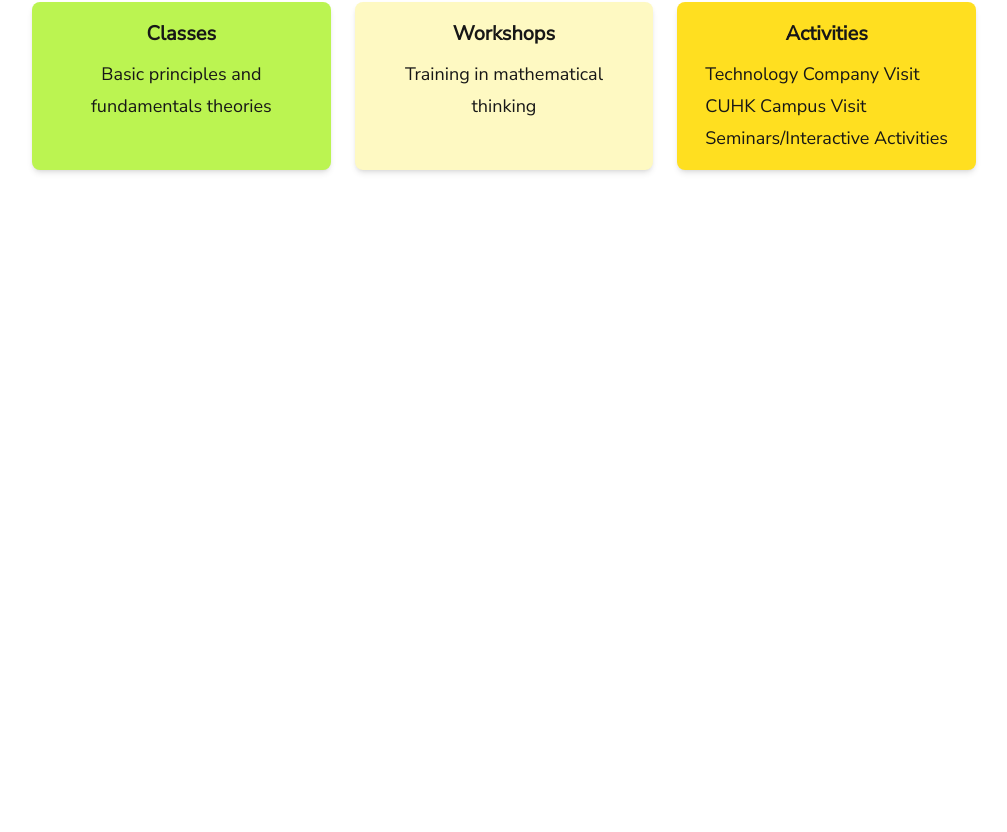
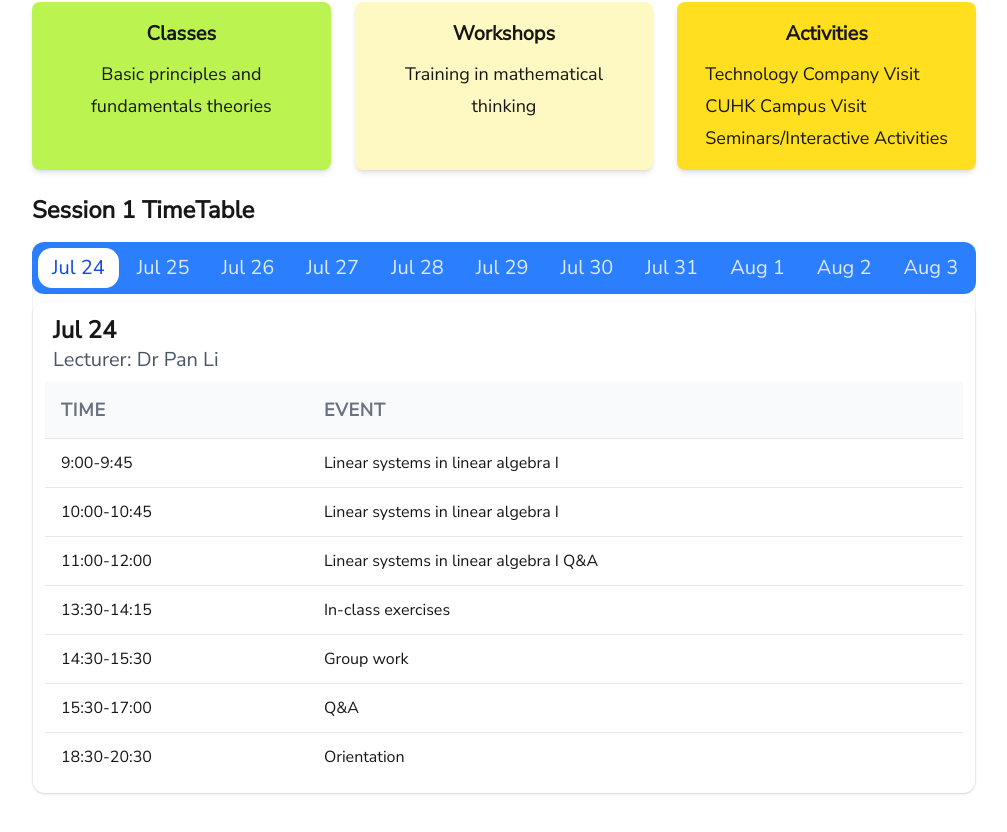
Before and after one commit to aymichael/tpymt, a Next.js app: page /courses/2023 in a window 1280 px wide. Shown: the part 1030-1862 px from the top of the page, without its empty margins (136-1143 px from the left). Before the commit the page ends 1264 px from the top, so only its background shows below. Built offline with nearby package versions, Linux system fonts and the light colour scheme.

Commit message:
add timetable for course page

```diff
--- a/app/courses/2023/page.js
+++ b/app/courses/2023/page.js
@@ -1,5 +1,188 @@
-// pages/class-timetable.js
-import Head from 'next/head'
+import TimeTable from "../TimeTable"
+
+const timetable = [
+  {
+    date: "Jul 24",
+    lecturer: "Dr Pan Li",
+    events: [
+      { time: "9:00-9:45", description: "Linear systems in linear algebra I" },
+      { time: "10:00-10:45", description: "Linear systems in linear algebra I" },
+      { time: "11:00-12:00", description: "Linear systems in linear algebra I Q&A" },
+      { time: "13:30-14:15", description: "In-class exercises" },
+      { time: "14:30-15:30", description: "Group work" },
+      { time: "15:30-17:00", description: "Q&A" },
+      { time: "18:30-20:30", description: "Orientation" }
+    ]
+  },
+  {
+    date: "Jul 25",
+    lecturer: "Dr Liu Chun Lung",
+    events: [
+      { time: "9:00-9:45", description: "Basics in number theory" },
+      { time: "10:00-10:45", description: "Basics in number theory" },
+      { time: "11:00-12:00", description: "Basics in number theory Q&A" },
+      { time: "13:30-14:15", description: "In-class exercises" },
+      { time: "14:30-15:30", description: "In-class exercises" },
+      { time: "15:30-17:00", description: "In-class exercises" },
+      {
+        time: "18:30-20:30", description: [
+          "Group Reading:",
+          "- Short Introduction to Game Theory",
+          "- Introduction to Graph Theory",
+          "- Introduction to Linear Programming"
+        ]
+      }
+    ]
+  },
+  {
+    date: "Jul 26",
+    lecturer: "Dr Pan Li",
+    events: [
+      { time: "9:00-9:45", description: "Linear systems in linear algebra II" },
+      { time: "10:00-10:45", description: "Linear systems in linear algebra II" },
+      { time: "11:00-12:00", description: "Linear systems in linear algebra II Q&A" },
+      { time: "13:30-14:15", description: "In-class exercises" },
+      { time: "14:30-15:30", description: "In-class exercises" },
+      { time: "15:30-17:00", description: "Seminar: Guest Speaker Dr Li Chun Che" },
+      {
+        time: "18:30-20:30", description: [
+          "Board Games:",
+          "- Blokus (2-4)",
+          "- Blokus Trigon (2-4)",
+          "- Ticket to Ride (2-5)",
+          "- Monopoly Deal (2-5)",
+          "- Sanguosha (2-10)"
+        ]
+      }
+    ]
+  },
+  {
+    date: "Jul 27",
+    lecturer: "Dr Liu Chun Lung",
+    events: [
+      { time: "9:00-9:45", description: "Important results in number theory" },
+      { time: "10:00-10:45", description: "Important results in number theory" },
+      { time: "11:00-12:00", description: "Important results in number theory Q&A" },
+      { time: "13:30-14:15", description: "Field Trip: SmartMore (Smart Manufacturing Museum + Lecture)" },
+      { time: "14:30-15:30", description: "Activities (Badminton/Table Tennis/Reading)" },
+      { time: "15:30-17:00", description: "" },
+      { time: "18:30-20:30", description: "" }
+    ]
+  },
+  {
+    date: "Jul 28",
+    lecturer: "Dr Pan Li",
+    events: [
+      { time: "9:00-9:45", description: "Matrix algebra I" },
+      { time: "10:00-10:45", description: "Matrix algebra I" },
+      { time: "11:00-12:00", description: "Matrix algebra I Q&A" },
+      { time: "13:30-14:15", description: "In-class exercises" },
+      { time: "14:30-15:30", description: "Group work" },
+      { time: "15:30-17:00", description: "Q&A" },
+      { time: "18:30-20:30", description: "Cinema Night: The Imitation Game" }
+    ]
+  },
+  {
+    date: "Jul 29",
+    lecturer: "Dr Liu Chun Lung",
+    events: [
+      { time: "9:00-9:45", description: "Basic cryptosystems" },
+      { time: "10:00-10:45", description: "Basic cryptosystems" },
+      { time: "11:00-12:00", description: "Basic cryptosystems Q&A" },
+      { time: "13:30-14:15", description: "Programming workshop: encryption/decryption" },
+      { time: "14:30-15:30", description: "Programming workshop: encryption/decryption" },
+      { time: "15:30-17:00", description: "Programming workshop: encryption/decryption" },
+      { time: "18:30-20:30", description: "Activities (Badminton/Table Tennis/Reading)" }
+    ]
+  },
+  {
+    date: "Jul 30",
+    lecturer: "Dr Pan Li",
+    events: [
+      { time: "9:00-9:45", description: "Matrix algebra II" },
+      { time: "10:00-10:45", description: "Matrix algebra II" },
+      { time: "11:00-12:00", description: "Matrix algebra II Q&A" },
+      { time: "13:30-14:15", description: "Field Trip: CocoRobo (Hands-on workshop)" },
+      { time: "14:30-15:30", description: "Workshop: Project presentation (Math article presentation)" },
+      { time: "15:30-17:00", description: "" },
+      { time: "18:30-20:30", description: "" }
+    ]
+  },
+  {
+    date: "Jul 31",
+    lecturer: "Dr Liu Chun Lung",
+    events: [
+      { time: "9:00-9:45", description: "Attacks of cryptosystems" },
+      { time: "10:00-10:45", description: "Attacks of cryptosystems" },
+      { time: "11:00-12:00", description: "Attacks of cryptosystems Q&A" },
+      { time: "13:30-14:15", description: "In-class exercises" },
+      { time: "14:30-15:30", description: "In-class exercises" },
+      { time: "15:30-17:00", description: "In-class exercises" },
+      {
+        time: "18:30-20:30", description: [
+          "Board Games:",
+          "- Blokus (2-4)",
+          "- Blokus Trigon (2-4)",
+          "- Ticket to Ride (2-5)",
+          "- Monopoly Deal (2-5)",
+          "- Sanguosha (2-10)"
+        ]
+      }
+    ]
+  },
+  {
+    date: "Aug 1",
+    lecturer: "",
+    events: [
+      { time: "9:00-9:45", description: "CUHK Visit: Math Lecture & Lab Tour" },
+      { time: "10:00-10:45", description: "CUHK Visit: Math Lecture & Lab Tour" },
+      { time: "11:00-12:00", description: "CUHK Visit: Math Lecture & Lab Tour" },
+      { time: "13:30-14:15", description: "M+ Museum of Visual Culture Visit" },
+      { time: "14:30-15:30", description: "M+ Museum of Visual Culture Visit" },
+      { time: "15:30-17:00", description: "M+ Museum of Visual Culture Visit" },
+      { time: "18:30-20:30", description: "" }
+    ]
+  },
+  {
+    date: "Aug 2",
+    lecturer: "Dr Pan Li",
+    events: [
+      { time: "9:00-9:45", description: "Determinant" },
+      { time: "10:00-10:45", description: "Determinant" },
+      { time: "11:00-12:00", description: "Determinant Q&A" },
+      { time: "13:30-14:15", description: "In-class exercises" },
+      { time: "14:30-15:30", description: "Revision/Q&A" },
+      { time: "15:30-17:00", description: "1-hour Exam" },
+      { time: "18:30-20:30", description: "Revision" }
+    ]
+  },
+  {
+    date: "Aug 3",
+    lecturer: "Dr Liu Chun Lung",
+    events: [
+      { time: "9:00-9:45", description: "Digital signature" },
+      { time: "10:00-10:45", description: "Digital signature" },
+      { time: "11:00-12:00", description: "Digital signature Q&A" },
+      { time: "13:30-14:15", description: "Programming workshop: Cryptosystem attacks" },
+      { time: "14:30-15:30", description: "Programming workshop: Cryptosystem attacks" },
+      { time: "15:30-17:00", description: "1-hour Exam" },
+      { time: "18:30-20:30", description: "Workshop: Math article reading Q&A (Group preparation)" }
+    ]
+  },
+  {
+    date: "Aug 4",
+    lecturer: "",
+    events: [
+      { time: "9:00-9:45", description: "Fun Competition: Group presentations" },
+      { time: "10:00-10:45", description: "Fun Competition: Group presentations" },
+      { time: "11:00-12:00", description: "Fun Competition: Group presentations" },
+      { time: "13:30-14:15", description: "Completion Ceremony: Sharing & Certificates" },
+      { time: "14:30-15:30", description: "Completion Ceremony: Sharing & Certificates" },
+      { time: "15:30-17:00", description: "Group Photo" },
+      { time: "18:30-20:30", description: "" }
+    ]
+  }
+];
 
 export default function ClassTimetable() {
   return (
@@ -65,6 +248,8 @@ export default function ClassTimetable() {
           </ul>
         </div>
       </div>
+      <h2 className="text-xl/8 md:text-2xl/8 font-bold mb-4">Session 1 TimeTable</h2>
+      <TimeTable timetable={timetable} />
     </div>
   )
 }
--- a/app/courses/TimeTable.js
+++ b/app/courses/TimeTable.js
@@ -1,46 +1,74 @@
-export default function TimeTable({timetable}){
+"use client"
+
+import { TabGroup, TabList, Tab, TabPanels, TabPanel } from '@headlessui/react'
+
+export default function TimeTable({ timetable }) {
   return (
-    <div className="container mx-auto p-4">
-      <Tab.Group>
-        <Tab.List className="flex space-x-1 rounded-xl bg-blue-900/20 p-1 overflow-x-auto">
-          {days.map((day) => (
+    <div>
+      <TabGroup>
+        <TabList className="flex space-x-2 rounded-xl bg-blue-500 p-2 overflow-x-auto select-none">
+          {timetable.map((day) => (
             <Tab
               key={day.date}
               className={({ selected }) =>
-                `w-full rounded-lg py-2.5 text-sm font-medium leading-5 text-blue-700
-                ring-white ring-opacity-60 ring-offset-2 ring-offset-blue-400 focus:outline-none focus:ring-2
-                ${selected ? 'bg-white shadow' : 'text-blue-100 hover:bg-white/[0.12] hover:text-white'}`
+                `rounded-xl py-2 leading-5 whitespace-nowrap
+                 ring-white ring-offset-2 focus:ring-offset-blue-700 focus:outline-none focus:ring-2 px-3
+                 ${selected ? 'bg-white shadow text-blue-700' : 'text-blue-100 hover:bg-white/10 hover:text-white'}`
               }
             >
               {day.date}
             </Tab>
           ))}
-        </Tab.List>
-        <Tab.Panels className="mt-2">
-          {days.map((day) => (
-            <Tab.Panel key={day.date} className="rounded-xl bg-white p-3">
-              <h2 className="text-lg font-semibold">{day.date}</h2>
-              <p className="text-sm text-gray-500">Lecturer: {day.lecturer}</p>
-              <table className="min-w-full divide-y divide-gray-200 mt-4">
-                <thead>
-                  <tr>
-                    <th className="px-6 py-3 text-left text-xs font-medium text-gray-500 uppercase tracking-wider">Time</th>
-                    <th className="px-6 py-3 text-left text-xs font-medium text-gray-500 uppercase tracking-wider">Event</th>
+        </TabList>
+        <TabPanels className="pt-2 border rounded-b-xl border-t-0 border-gray-100">
+          {timetable.map((day) => (
+            <TabPanel
+              key={day.date}
+              className="rounded-xl p-3 shadow-sm"
+            >
+              <div className="mb-2 px-2">
+                <h2 className="text-xl/8 md:text-2xl/8 font-bold">{day.date}</h2>
+                {day.lecturer != "" && <h3 className="text-xl text-gray-600">Lecturer: {day.lecturer}</h3>}
+              </div>
+              <div className="overflow-x-auto">
+                <table className="min-w-full divide-y divide-gray-200">
+                  <thead className="bg-gray-50">
+                    <tr className="text-base md:text-lg/8 text-left text-gray-500 uppercase tracking-wider">
+                      <th className="px-4 py-3">
+                        Time
+                      </th>
+                      <th className="px-4 py-3">
+                        Event
+                      </th>
                     </tr>
                   </thead>
                   <tbody className="bg-white divide-y divide-gray-200">
                     {day.events.map((event, index) => (
-                    <tr key={index}>
-                      <td className="px-6 py-4 whitespace-nowrap text-sm font-medium text-gray-900">{event.time}</td>
-                      <td className="px-6 py-4 text-sm text-gray-500">{event.description}</td>
+                      <tr key={index} className="hover:bg-gray-50">
+                        <td className="px-4 py-3 whitespace-nowrap text-sm md:text-base">
+                          {event.time}
+                        </td>
+                        <td className="px-4 py-3 text-sm md:text-base">
+                          {/* Handle both array and string descriptions */}
+                          {Array.isArray(event.description) ? (
+                            <ul className="space-y-1">
+                              {event.description.map((line, i) => (
+                                <li key={i}>{line}</li>
+                              ))}
+                            </ul>
+                          ) : (
+                            event.description
+                          )}
+                        </td>
                       </tr>
                     ))}
                   </tbody>
                 </table>
-            </Tab.Panel>
+              </div>
+            </TabPanel>
           ))}
-        </Tab.Panels>
-      </Tab.Group>
+        </TabPanels>
+      </TabGroup>
     </div>
   )
 }
--- a/package.json
+++ b/package.json
@@ -9,6 +9,7 @@
     "lint": "next lint"
   },
   "dependencies": {
+    "@headlessui/react": "^2.2.4",
     "clsx": "^2.1.1",
     "next": "15.3.5",
     "react": "^19.0.0",
```
Also changed, not shown: 1 other file (tests, documents, lock files or other folders). Lines whose indentation alone changed are shown as unchanged.
